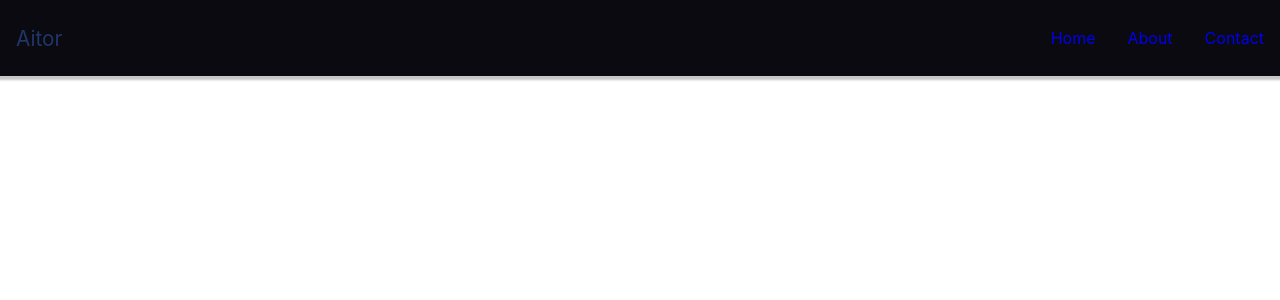
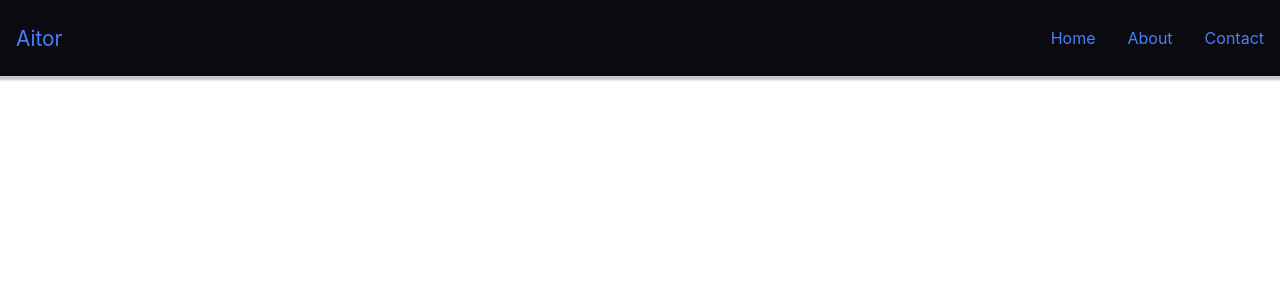
Before and after one commit to Aitor-bot/personalPortfolio, a React (Create React App) app: page / in a window 1280 px wide. Shown: the top 300 px of the page. Built offline with nearby package versions, Linux system fonts and the light colour scheme.

Commit message:
finish horizontal menu

```diff
--- a/src/components/Menu/Menu.scss
+++ b/src/components/Menu/Menu.scss
@@ -13,7 +13,7 @@
 
 .navigation_logo {
     text-decoration: none;
-    color: #213668;
+    color: #4980F8;
     font-size: 1.3rem;
     margin-left: 1rem;
 }
@@ -24,17 +24,19 @@
 
 }
 
+.navigation_menu a {
+    color: #4980F8;
+}
+
 .navigation_menu ul {
     display: flex;
     padding: 0;
   }
   .navigation_menu li {
-    // removes default disc bullet for li tags and applies margin to left & right side
     list-style-type: none;
     margin: 0 1rem;
   }
   .navigation_menu li a {
-    // increases the surface area of the anchor tag to span more than just the anchor text
     text-decoration: none;
     display: block;
     width: 100%;
```
